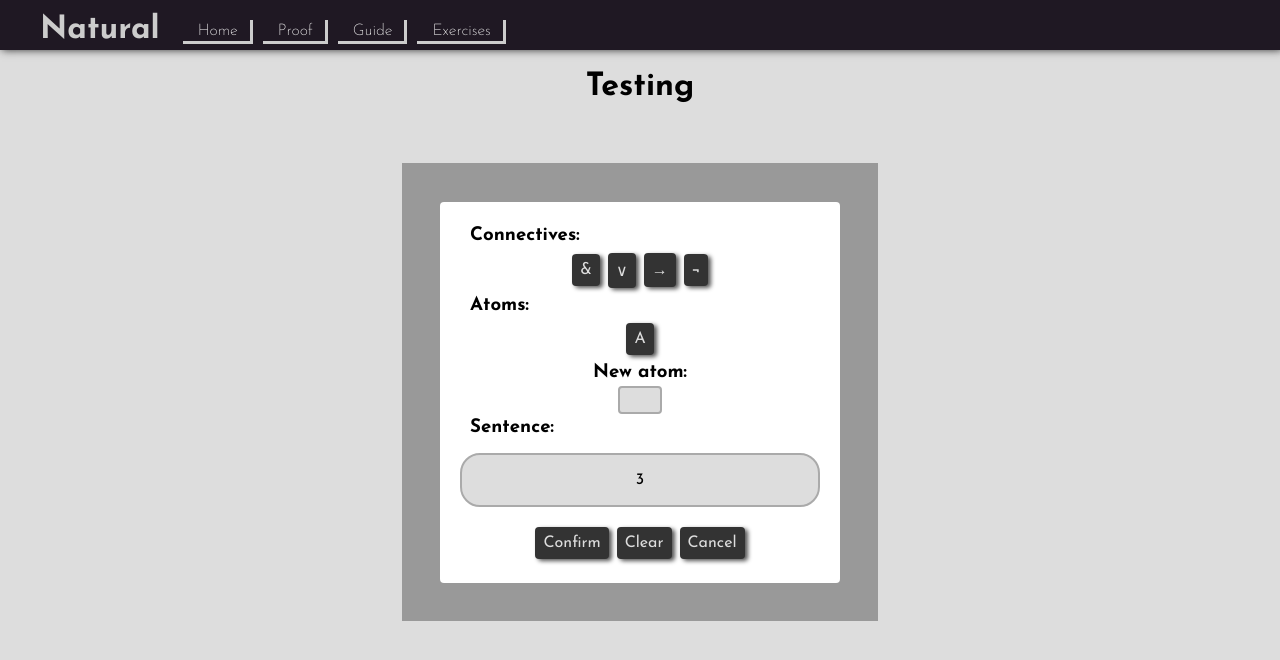
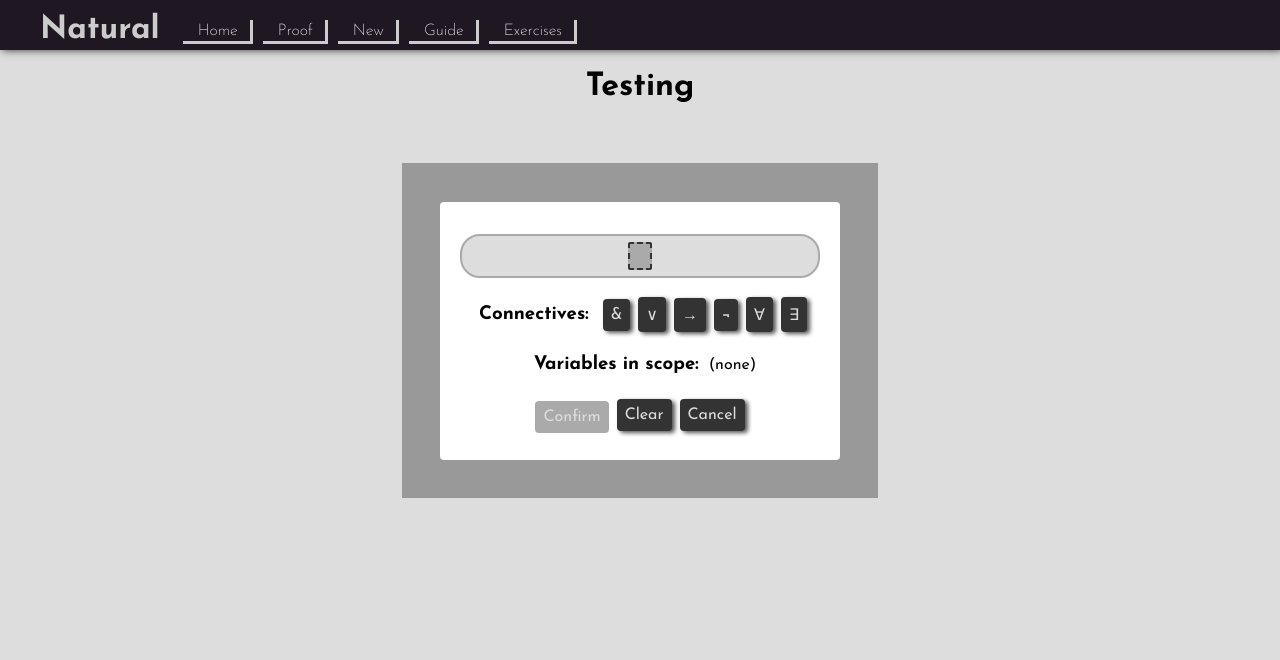
Before and after one commit to iangrubb/Natural, a React (Create React App) app: page / in a window 1280 px wide. Shown: the top 660 px of the page. Built offline with nearby package versions, Linux system fonts and the light colour scheme.

Commit message:
finished sentence submission form

```diff
--- a/src/App.js
+++ b/src/App.js
@@ -9,6 +9,7 @@ import ProofPage from './views/ProofPage'
 import Exercises from './views/Exercises'
 import Home from './views/Home'
 import Guide from './views/Guide'
+import NewProof from './views/NewProof'
 
 const Site = styled.div`
   width: 100vw;
@@ -26,6 +27,7 @@ const App = props => {
     <Site>
       < NavBar />
       <Switch>
+        <Route path="/newProof" component={NewProof} />
         <Route path="/proof" component={ProofPage} />
         <Route path="/guide" component={Guide} />
         <Route path="/exercises" component={Exercises} />
--- a/src/helpers/fill.js
+++ b/src/helpers/fill.js
@@ -5,7 +5,7 @@ import sentenceEquality from '../helpers/sentenceEquality'
 import substitute from '../helpers/substitute'
 import findAbove from '../helpers/findAbove'
 
-const alphabet = ['a', 'b', 'c', 'd', 'e', 'f', 'g', 'h', 'i', 'j', 'k', 'l', 'm', 'n', 'o', 'p', 'q', 'r', 's', 't', 'u', 'v', 'w', 'y', 'z']
+const alphabet = ['a', 'b', 'c', 'd', 'e', 'f', 'g', 'h', 'i', 'j', 'k', 'l', 'm', 'n', 'o', 'p', 'q', 'r', 's', 't', 'u', 'v', 'w']
 
 const fill = (state, goalSentence, focusSentence, options, dispatch, setChoiceRecord) => {
 
--- a/src/userInterface/SentenceForm.js
+++ b/src/userInterface/SentenceForm.js
@@ -1,8 +1,27 @@
-import React, { useState } from 'react';
+import React, { useState, useEffect } from 'react';
 
 import styled from 'styled-components'
 
 import Button from './Button'
+
+
+
+const variableDisplay = number => {
+
+    if (number === 1) {
+        return <Part size={0.9}>x</Part>
+    } else if (number === 2) {
+        return <Part size={0.9}>y</Part>
+    } else if (number === 3){
+        return <Part size={0.9}>z</Part>
+    } else {
+        return <><Part size={0.9}>x</Part><Part size={0.6} sub={true}>{number}</Part></>
+    }
+}
+
+
+
+const alphabet = ['a', 'b', 'c', 'd', 'e', 'f', 'g', 'h', 'i', 'j', 'k', 'l', 'm', 'n', 'o', 'p', 'q', 'r', 's', 't', 'u', 'v', 'w', 'x', 'y', 'z']
 
 
 const Container = styled.div`
@@ -17,9 +36,9 @@ const Container = styled.div`
 const Window = styled.div`
 
     overflow: scroll;
-    height: 50px;
+    height: 40px;
 
-    margin: 16px 0;
+    margin: 12px 0;
     border: solid 2px #aaa;
     border-radius: 20px;
 
@@ -36,6 +55,12 @@ const ButtonRow = styled.div`
     justify-content: center;
     align-items: center;
 
+    height: 50px;
+
+
+
+    overflow: scroll;
+
 `
 
 const Label = styled.h3`
@@ -43,156 +68,264 @@ const Label = styled.h3`
     margin: 4px 0;
 `
 
-const InputText = styled.input`
 
-    width: 40px;
+
+const Gap = styled.div`
+
     height: 24px;
-
-    margin: 0 4px;
-
-    padding: 0;
-
-    background: #ddd;
-    border: solid #aaa 2px;
-    border-radius: 4px;
-
-    font-family: 'Josefin Sans', sans-serif;
-    font-size: 1em;
-
-    text-align: center;
-
-    :focus {
-        outline: none;
-    }
-
-`
-
-const TextInputContainer = styled.div`
-    display: flex;
-    justify-content: center;
-    align-items: center;
-    flex-direction: column;
-
-`
-
-const Part = styled.div`
-    height: 40px;
+    width: 20px;
 
     display: flex;
     justify-content: center;
     align-items: center;
 
-    background: ${props => props.color}
+    background: #aaa;
+    border-radius: 2px;
+
+    border: ${props=> props.active ? "dashed 2px #333" : "none"}
 
 `
 
+const Part = styled.div`
+    display: flex;
+    align-items: center;
 
-// Should accept quanifier boolean
-// Should accept arrays of atoms, predicates, and constants.
+    font-weight: ${props=> props.bold ? '700' : '400'}
+    font-size: ${props=> props.size ? `${props.size}` : '1'}em
+
+    transform: translateY(${props=> props.sub ? '4px' : '0px'})
+
+    border: ${props=> props.active ? "dashed 2px #333" : "none"}
+`
+
+
+
 
 
 const SentenceForm = props => {
 
-    const [sentence, setSentence] = useState({type: "gap", active:true})
-    const [focus, setFocus] = useState()
-    const [atoms, setAtoms] = useState(props.initialAtoms)
-    const [predicates, setPredicates] = useState(props.initialPredicates)
-    const [constants, setConstants] = useState(props.initialConstants)
+    const [sentences, setSentences] = useState([{id: 1, type: "gap"}])
+    const [focus, setFocus] = useState(1)
+    const [counter, setCounter] = useState(1)
+
+
+    const resultBuilder = sentence => {
+        if (sentence.type === "atom") {
+            return sentence
+        } else if (sentence.type === "universal" || sentence.type === "existential" || sentence.type === "negation") {
+            const right = sentences.find( s => s.id === sentence.right)
+            return {...sentence, right: resultBuilder(right)}
+        } else if (sentence.type === "conditional" || sentence.type === "conjunction" || sentence.type === "disjunction") {
+            const left = sentences.find( s => s.id === sentence.left)
+            const right = sentences.find( s => s.id === sentence.right)
+            return {...sentence, left: resultBuilder(left), right: resultBuilder(right)}
+        }
+    }
+
+    const totalResult = resultBuilder(sentences.find(s => s.id === 1))
+
+
+    const handleInput = value => {
+
+        if (focus) {
+            const target = sentences.find( s => s.id === focus)
+            const remainder = sentences.filter( s => s.id !== focus)
+
+            if (props.type === "propositional") {
+                const updated = {id: target.id, type: "atom", letter: value.toUpperCase()}
+                setSentences([...remainder, updated])
+                setFocus(null)
+            } else {
+                if (target.type === "gap") {
+                    const updated = {id: target.id, type: "atom", predicate: value.toUpperCase() , terms: []}
+                    setSentences([...remainder, updated])
+                } else {
+                    if (typeof value === "number" || !['x', 'y', 'z'].includes(value.toLowerCase())) {
+                        const processedValue = typeof value === "string" ? value.toLowerCase() : value
+                        const updated = {...target, terms: [...target.terms, processedValue]}
+                        setSentences([...remainder, updated])
+
+                    }
+                }
+
+            }
+        }
+    }
+
+
+    const collectVariables = (target, collection) => {
+
+        console.log("targ", target, collection)
+
+        let newCollection
+        if (target.type === "universal" || target.type === "existential" ) {
+            newCollection = [...collection, target.variable]
+        } else {
+            newCollection = [...collection]
+        }
+
+        if (target.id === 1) {
+            return newCollection
+        } else {
+            const parent = sentences.find( s => s.left === target.id || s.right === target.id)
+            return collectVariables(parent, newCollection)
+        }
+
+    }
+
+    const activeVariables = focus ? collectVariables(sentences.find( s => s.id === focus), []) : null
 
 
 
+    const handleKey = e => {
+        if (alphabet.includes(e.key.toLowerCase())) {
+            handleInput(e.key)
+        }
+    }
 
-    const render = partialSentence => {
+    useEffect( () => {
+        document.addEventListener("keyup", handleKey)
+        return ()=>document.removeEventListener("keyup", handleKey)
+    } , [sentences, focus])
 
-        switch (partialSentence.type){
+
+    const clear = () => {
+        setSentences([{type: "gap", id: 1}])
+        setFocus(1)
+        setCounter(1)
+    }
+
+
+    const update = type => () => {
+
+        const target = sentences.find( s => s.id === focus)
+        const remainder = sentences.filter( s => s.id !== focus)
+
+
+        if (target.type === "gap") {
+
+            if (type === "conditional" || type === "conjunction" || type === "disjunction") {
+
+                const updated = {id: target.id, type: type, left: counter + 1, right: counter + 2}
+                const added = [updated, {id: counter + 1 ,type: 'gap'}, {id: counter + 2,type: 'gap'}]
+
+                setCounter(counter + 2)
+                setFocus(counter + 1)
+                setSentences([...remainder, ...added])
+
+            } else if (type === "negation") {
+
+                const updated = {id: target.id, type: type, right: counter + 1}
+                const added = [updated, {id: counter + 1 ,type: 'gap'}]
+
+                setCounter(counter + 1)
+                setFocus(counter + 1)
+                setSentences([...remainder, ...added])
+
+            } else if (type === "universal" || type === "existential" ) {
+
+                const newVariable = activeVariables.length + 1
+                const updated = {id: target.id, type: type, variable: newVariable, right: counter + 1}
+                const added = [updated, {id: counter + 1 ,type: 'gap'}]
+
+                setCounter(counter + 1)
+                setFocus(counter + 1)
+                setSentences([...remainder, ...added])
+            }
+        }
+    }
+
+
+    const display = (content, main) => {
+
+        switch (content.type){
             case "gap":
-                return 3
+                return <Gap active={content.id === focus} onClick={()=>setFocus(content.id)}></Gap>
+
+            case "atom":
+                if (content.letter) {
+                    return <Part active={content.id === focus}>{content.letter}</Part>
+                } else {
+                    return <Part active={content.id === focus}><Part>{content.predicate}</Part>{ content.terms.map( t => {
+                        if (typeof t === 'string') {
+                            return <Part size={0.9}>{t}</Part>
+                        } else {
+                            return variableDisplay(t)
+                        }
+                    })}
+                    </Part>
+                }
+            case "universal":
+                return <Part active={content.id === focus}>  <Part bold={true} size={1.2}>∀</Part>  {variableDisplay(content.variable)}  {display(sentences.find( s => s.id === content.right), false)}</Part>
+            case "existential":
+                return <Part active={content.id === focus}>  <Part bold={true} size={1.2}>∃</Part>  {variableDisplay(content.variable)}  {display(sentences.find( s => s.id === content.right), false)}</Part>
+            case "negation":
+                return <Part active={content.id === focus}>¬{display(sentences.find( s => s.id === content.right), false)}</Part>
+            case "conjunction":
+                return (
+                    <Part active={content.id === focus}>
+                        {main ? null : '('}
+                        {display(sentences.find( s => s.id === content.left), false)}
+                        {' & '}
+                        {display(sentences.find( s => s.id === content.right), false)}
+                        {main ? null : ')'}
+                    </Part>
+                    )
+            case "disjunction":
+                return (
+                    <Part active={content.id === focus}>
+                        {main ? null : '('}
+                        {display(sentences.find( s => s.id === content.left), false)}
+                        {' ∨ '}
+                        {display(sentences.find( s => s.id === content.right), false)}
+                        {main ? null : ')'}
+                    </Part>
+                    )
+            case "conditional":
+                return (
+                    <Part active={content.id === focus}>
+                        {main ? null : '('}
+                        {display(sentences.find( s => s.id === content.left), false)}
+                        {' → '}
+                        {display(sentences.find( s => s.id === content.right), false)}
+                        {main ? null : ')'}
+                    </Part>
+                    )
         }
-
     }
 
 
     return (
         <Container>
-            <Label>Connectives:</Label>
+
+            <Window >
+                {display(sentences.find(s=>s.id === 1), true)}
+            </Window>
+
+
             <ButtonRow>
-                <Button active={true} text="&"/>
-                <Button active={true} text="∨"/>
-                <Button active={true} text="→"/>
-                <Button active={true} text="¬"/>
-                {props.type === "predicate" ? <Button active={true} text="∀"/> : null}
-                {props.type === "predicate" ? <Button active={true} text="∃"/> : null}
+                <Label>Connectives:</Label>
+                <Button active={true} text="&" onClick={update("conjunction")} />
+                <Button active={true} text="∨" onClick={update("disjunction")} />
+                <Button active={true} text="→" onClick={update("conditional")} />
+                <Button active={true} text="¬" onClick={update("negation")}/>
+                {props.type === "predicate" ? <Button active={true} text="∀" onClick={update("universal")}/> : null}
+                {props.type === "predicate" ? <Button active={true} text="∃" onClick={update("existential")}/> : null}
             </ButtonRow>
 
-            {props.type === "propositional"?
-            <>
-            <Label>Atoms:</Label>
+            {props.type === "predicate"?
             <ButtonRow>
-                <Button active={true} text="A"/>
+                <Label>Variables in scope:</Label>
+                {activeVariables && activeVariables.length > 0 ? activeVariables.map( v => <Button active={sentences.find(s=>s.id===focus).type === "atom"     } text={variableDisplay(v)} onClick={()=>handleInput(v)} />) : "(none)"}
+
             </ButtonRow>
-            </>
-            : null}
-
-            {props.type === "predicate"?
-            <>
-            <Label>Predicates:</Label>
-            <ButtonRow>
-                <Button active={true} text="A"/>
-            </ButtonRow>
-            </>
-            : null}
-
-            {props.type === "predicate"?
-            <>
-            <Label>Constants:</Label>
-            <ButtonRow>
-                <Button active={true} text="a"/>
-            </ButtonRow>
-            </>
-            : null}
-            {props.type === "predicate"?
-            <>
-            <Label>Variables:</Label>
-            <ButtonRow>
-                <Button active={true} text="x"/>
-            </ButtonRow>
-            </>
             : null}
 
             <ButtonRow>
-
-                {props.type === "propositional" ?
-                <TextInputContainer>
-                    <Label>New atom:</Label>
-                    <InputText type="text" />
-                </TextInputContainer>
-                : null}
-
-                {props.type === "predicate" ?
-                <TextInputContainer>
-                    <Label>New predicate:</Label>
-                    <InputText type="text" />
-                </TextInputContainer>
-                : null}
-
-                {props.type === "predicate" ?
-                <TextInputContainer>
-                    <Label>New constant:</Label>
-                    <InputText type="text" />
-                </TextInputContainer>
-                : null}
-
+                <Button active={!sentences.find( s => s.type === "gap" || (s.terms && s.terms.length === 0))} text="Confirm" onClick={props.confirm(totalResult)}/>
+                <Button active={true} text="Clear" onClick={clear}/>
+                <Button active={true} text="Cancel" oncClick={props.cancel}/>
             </ButtonRow>
-
-            <Label>Sentence:</Label>
-            <Window>{render(sentence)}</Window>
-            <ButtonRow>
-                <Button active={true} text="Confirm"/>
-                <Button active={true} text="Clear"/>
-                <Button active={true} text="Cancel"/>
-            </ButtonRow>
-
-
 
         </Container>
     );
--- a/src/views/Home.js
+++ b/src/views/Home.js
@@ -17,9 +17,8 @@ const Home = props => {
         <Page>
             <h1>Testing</h1>
             <Container>
-                <SentenceForm type="propositional"/>
+                <SentenceForm type="predicate" cancel={() => console.log("nevermind")} confirm={result => () => console.log(result)}/>
             </Container>
-
         </Page>
     );
 }
--- a/src/views/NavBar.js
+++ b/src/views/NavBar.js
@@ -61,6 +61,7 @@ const NavBar = () => {
 
             <Button to="/home">Home</Button>
             <Button to="/proof">Proof</Button>
+            <Button to="/newProof">New</Button>
             <Button to="/guide">Guide</Button>
             <Button to="/exercises">Exercises</Button>
 
```
Also changed, not shown: src/views/NewProof.js (added, +23 -0 lines).
